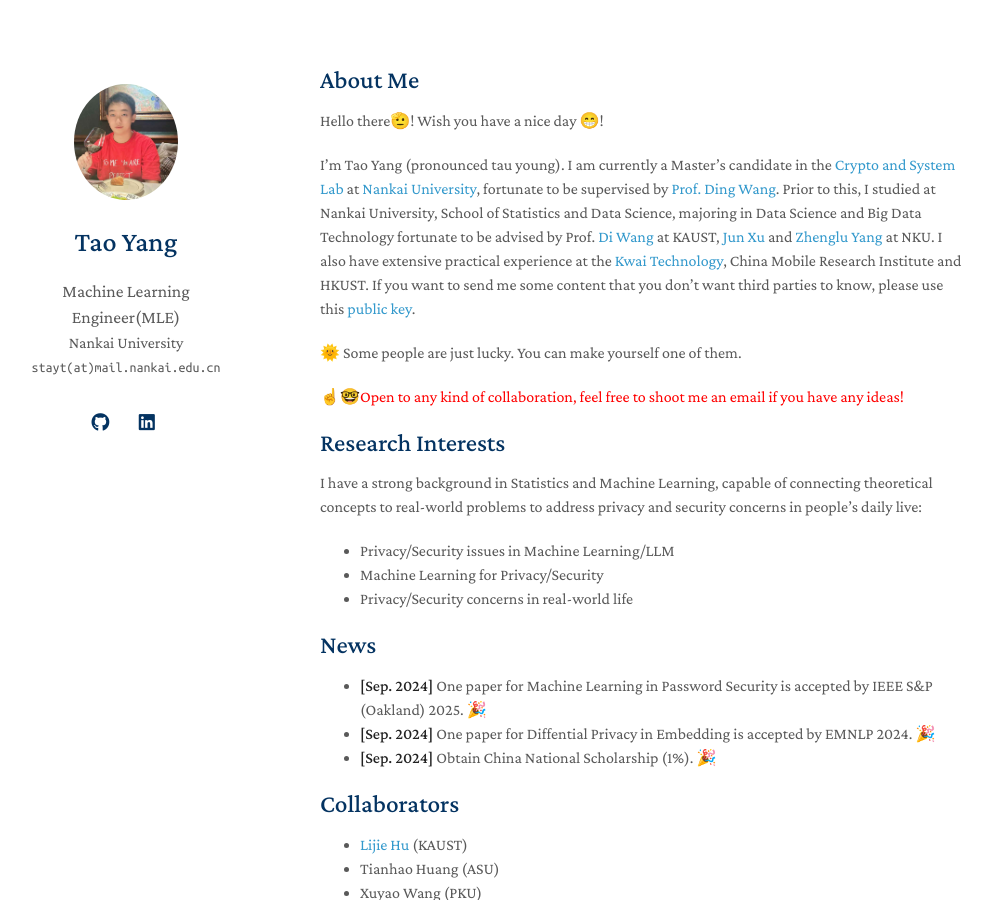
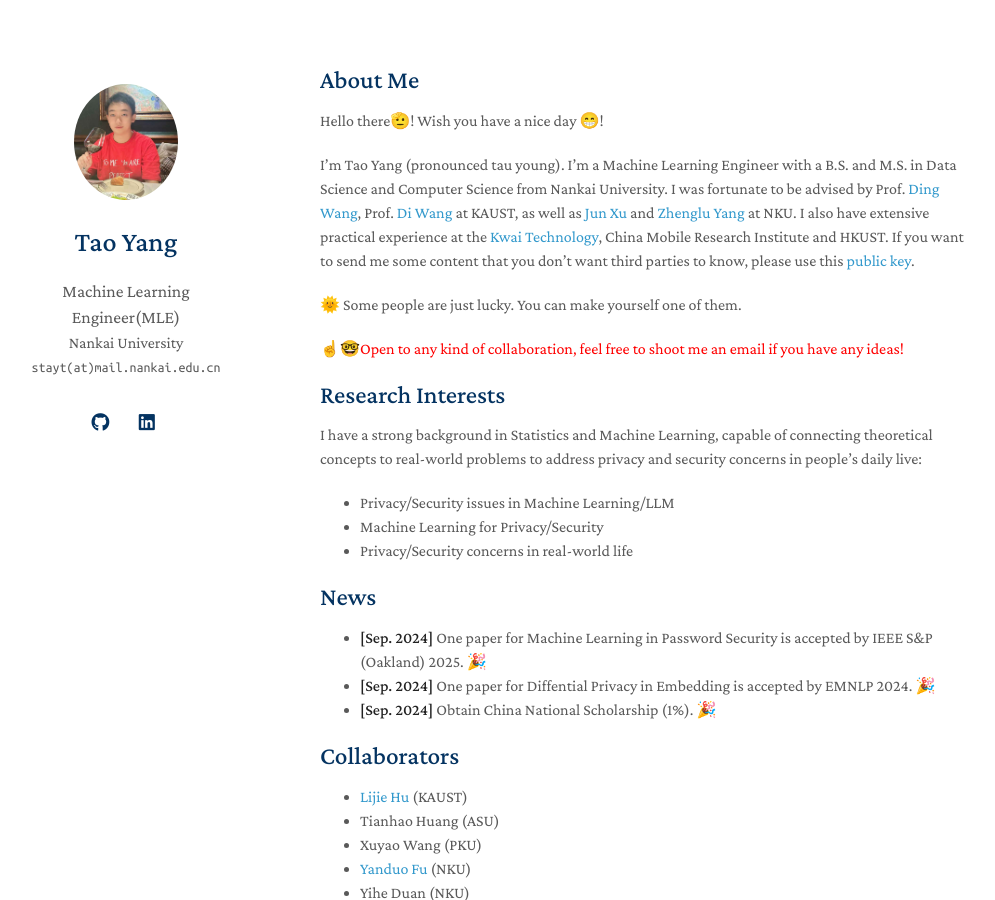
Before and after one commit to stayt1/stayt1.github.io, a Jekyll site: the page built from index.md, in a window 1280 px wide and 900 px high. Shown: the whole window, without its empty margins (150-1145 px from the left). Built offline with Jekyll 4.4.1, drawn with Linux system fonts in a browser that asks for light colours; a style sheet for code colours, icons or effects is not loaded; our own code applies the rules of GitHub Pages for plain Markdown files.

Commit message:
Update index.md

```diff
--- a/index.md
+++ b/index.md
@@ -6,7 +6,7 @@
 
 Hello there🫡! Wish you have a nice day 😁!
 
-I'm Tao Yang (pronounced tau young). I am currently a Master's candidate in the [Crypto and System Lab](https://github.com/CSSLabNKU) at [Nankai University](https://www.nankai.edu.cn/), fortunate to be supervised by [Prof. Ding Wang](http://wangdingg.weebly.com/). Prior to this, I studied at Nankai University, School of Statistics and Data Science, majoring in Data Science and Big Data Technology fortunate to be advised by Prof. [Di Wang](https://shao3wangdi.github.io/) at KAUST, [Jun Xu](https://csjunxu.github.io/) and [Zhenglu Yang](https://bigdata.nankai.edu.cn/yangzl/list.htm) at NKU. I also have extensive practical experience at the [Kwai Technology](https://www.kwai.com/), China Mobile Research Institute and HKUST. If you want to send me some content that you don't want third parties to know, please use this [public key](https://stayt1.github.io/assets/files/public_key.txt).
+I'm Tao Yang (pronounced tau young). I'm a Machine Learning Engineer with a B.S. and M.S. in Data Science and Computer Science from Nankai University. I was fortunate to be advised by Prof. [Ding Wang](http://wangdingg.weebly.com/), Prof. [Di Wang](https://shao3wangdi.github.io/) at KAUST, as well as [Jun Xu](https://csjunxu.github.io/) and [Zhenglu Yang](https://bigdata.nankai.edu.cn/yangzl/list.htm) at NKU. I also have extensive practical experience at the [Kwai Technology](https://www.kwai.com/), China Mobile Research Institute and HKUST. If you want to send me some content that you don't want third parties to know, please use this [public key](https://stayt1.github.io/assets/files/public_key.txt).
 
 🌞 Some people are just lucky. You can make yourself one of them.
 <p style="color: red;">☝🤓Open to any kind of collaboration, feel free to shoot me an email if you have any ideas!</p>
```
